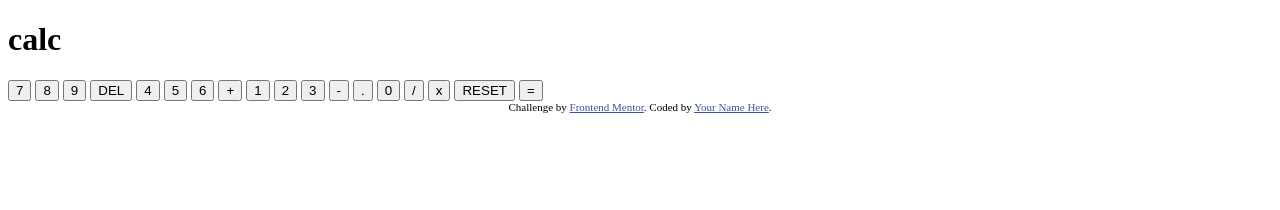
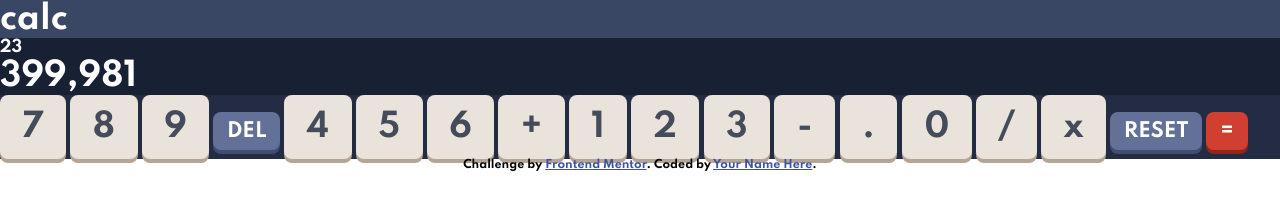
Before and after one commit to dialejo24/calculator-app, a plain HTML site: page index.html in a window 1280 px wide. Drawn offline with Linux system fonts and the light colour scheme.

Commit message:
basic CSS added

```diff
--- a/CSS/style.css
+++ b/CSS/style.css
@@ -1,3 +1,86 @@
+@import url('https://fonts.googleapis.com/css2?family=Spartan:wght@700&display=swap');
+
+:root{
+    /*Backgrounds*/
+    --very-dak-desaturated-blue: hsl(222, 26%, 31%);
+    --very-dark-desaturated-blue-tk: hsl(223, 31%, 20%);
+    --very-dark-desaturated-blue-sb: hsl(224, 36%, 15%);
+    /*Keys*/
+    --Desaturated-dark-blue-kb: hsl(225, 21%, 49%);
+    --Desaturated-dark-blue-ks: hsl(224, 28%, 35%);
+    --red: hsl(6, 63%, 50%);
+    --dark-red: hsl(6, 70%, 34%);
+    --Light-grayish-orange: hsl(30, 25%, 89%);
+    --Grayish-orange: hsl(28, 16%, 65%);
+    /*Text*/
+    --Very-dark-grayish-blue: hsl(221, 14%, 31%);
+    --White: white;
+}
+
+*,
+*::before,
+*::after{
+    box-sizing: border-box;
+    padding: 0;
+    margin: 0;
+}
+
+body,
+.btn{
+    font-family: 'Spartan', sans-serif;
+}
+
+.container{
+    background-color: var(--very-dak-desaturated-blue);
+}
+
+.calc-display{
+    background-color: var(--very-dark-desaturated-blue-sb);
+}
+
+.grid-buttons{
+    background-color: var(--very-dark-desaturated-blue-tk);
+}
+
+.btn{
+    color:var(--Very-dark-grayish-blue);
+    background-color: var(--Light-grayish-orange);
+    border:none;
+    padding:.4em .7em;
+    border-radius: 8px;
+    box-shadow: 0 4px var(--Grayish-orange);
+}
+
+.btn,
+.display-input {
+    font-size: 2rem;
+}
+
+h1,
+.display-input,
+.display-result{
+    color: var(--White);
+}
+
+.del,
+.reset,
+.equal {
+    font-size: 1.2rem;
+    color: var(--White);
+}
+
+.del,
+.reset{
+    background-color: var(--Desaturated-dark-blue-kb);
+    box-shadow: 0 4px var(--Desaturated-dark-blue-ks);
+}
+
+.equal{
+    background-color: var(--red);
+    box-shadow: 0 4px var(--dark-red);
+}
+
+
 .attribution {
     font-size: 11px; text-align: center;
 }
--- a/index.html
+++ b/index.html
@@ -21,15 +21,15 @@
       </header>
 
       <div class="calc-display">
-        <p class="display-result"></p>
-        <p class="display-input"></p>
+        <p class="display-result">23</p>
+        <p class="display-input">399,981</p>
       </div>
 
       <main class="grid-buttons">
         <button data-key="7" class="btn">7</button>
         <button data-key="8" class="btn">8</button>
         <button data-key="9" class="btn">9</button>
-        <button data-key="del" class="btn">DEL</button>
+        <button data-key="del" class="btn del">DEL</button>
         <button data-key="4" class="btn">4</button>
         <button data-key="5" class="btn">5</button>
         <button data-key="6" class="btn">6</button>
@@ -42,8 +42,8 @@
         <button data-key="0" class="btn">0</button>
         <button data-key="/" class="btn">/</button>
         <button data-key="x" class="btn">x</button>
-        <button data-key="reset" class="btn">RESET</button>
-        <button data-key="=" class="btn">=</button>
+        <button data-key="reset" class="btn reset">RESET</button>
+        <button data-key="=" class="btn equal">=</button>
       </main>
     </div>
   </div>
```
